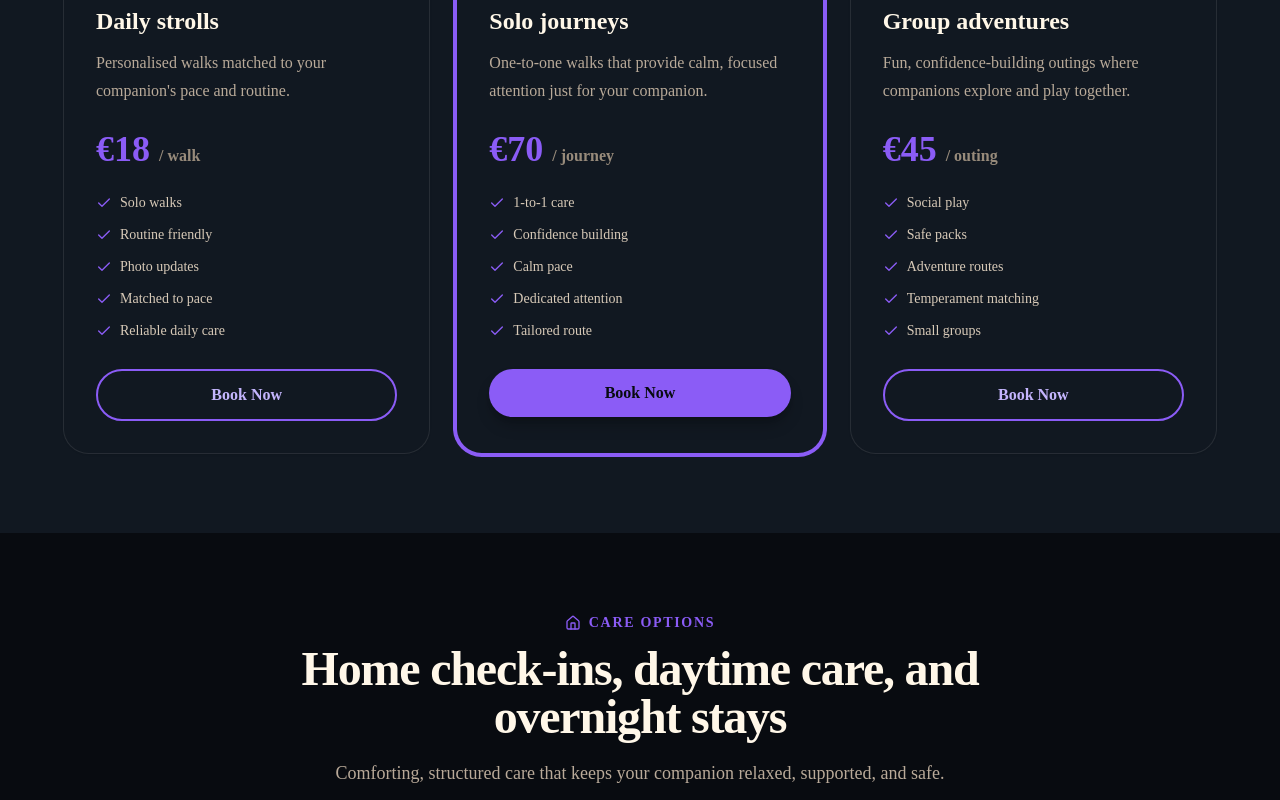
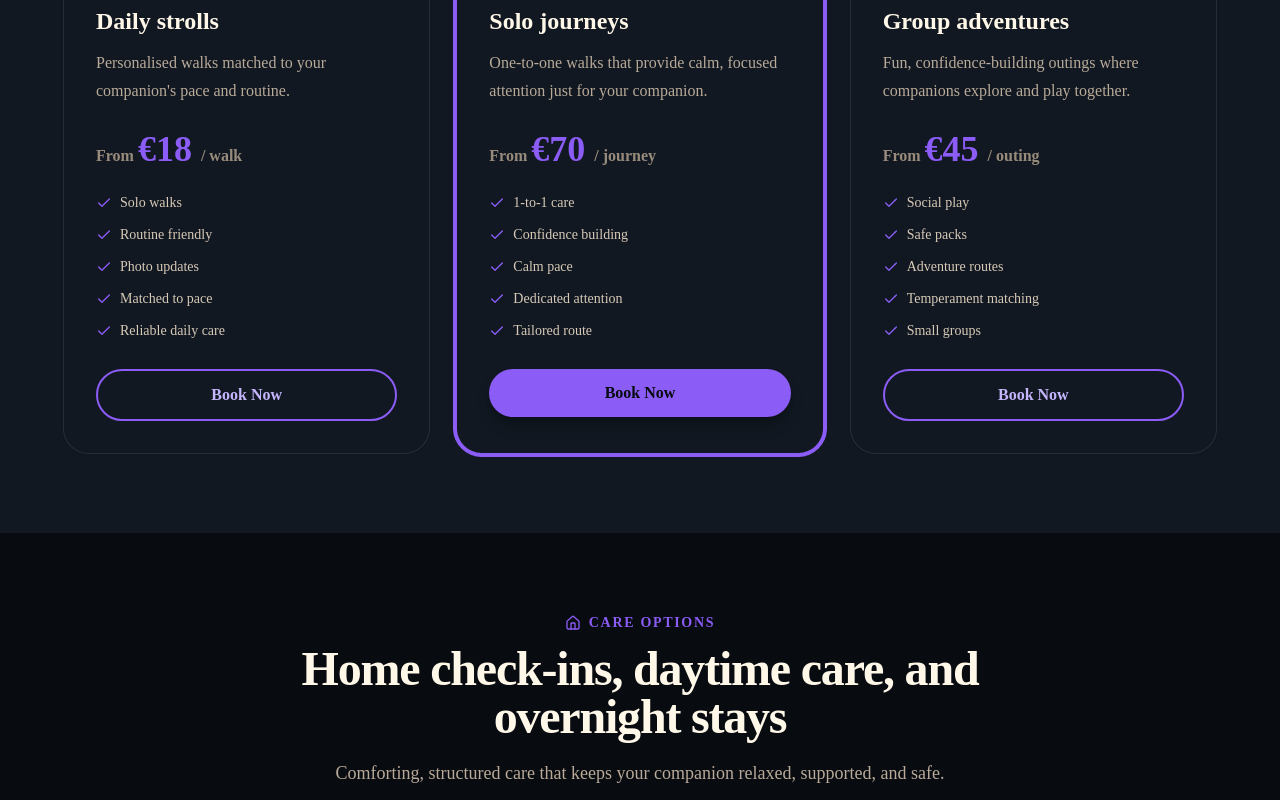
Before and after one commit to JeroenvElderen/jeroen-and-paws, a Next.js app: page /services in a window 1280 px wide. Shown: the part 840-1640 px from the top of the page. Built offline with nearby package versions, Linux system fonts and the light colour scheme.

Commit message:
update versions macos

```diff
--- a/components/site/sections/pricing-section.tsx
+++ b/components/site/sections/pricing-section.tsx
@@ -33,7 +33,7 @@ export function PricingCards({ plans }: { plans: PricingPlan[] }) {
             </h3>
             <p className="mt-3 leading-7 text-[#b9aa99]">{description}</p>
             <p className="mt-6 text-4xl font-extrabold text-[#8b5cf6]">
-              {price}{" "}
+              <span className="text-base font-bold text-[#988b7b]">From </span>{price}{" "}
               <span className="text-base font-bold text-[#988b7b]">{unit}</span>
             </p>
             <ul className="mt-6 space-y-3 text-sm text-[#d8cab8]">
--- a/next.config.ts
+++ b/next.config.js
@@ -1,7 +1,5 @@
-import type { NextConfig } from "next";
-
-const nextConfig: NextConfig = {
-  reactCompiler: true,
+/** @type {import('next').NextConfig} */
+const nextConfig = {
   images: {
     remotePatterns: [
       {
@@ -12,4 +10,4 @@ const nextConfig: NextConfig = {
   },
 };
 
-export default nextConfig;
+module.exports = nextConfig;
```
Also changed, not shown: package.json (+7 -5 lines), 1 other file (tests, documents, lock files or other folders).
